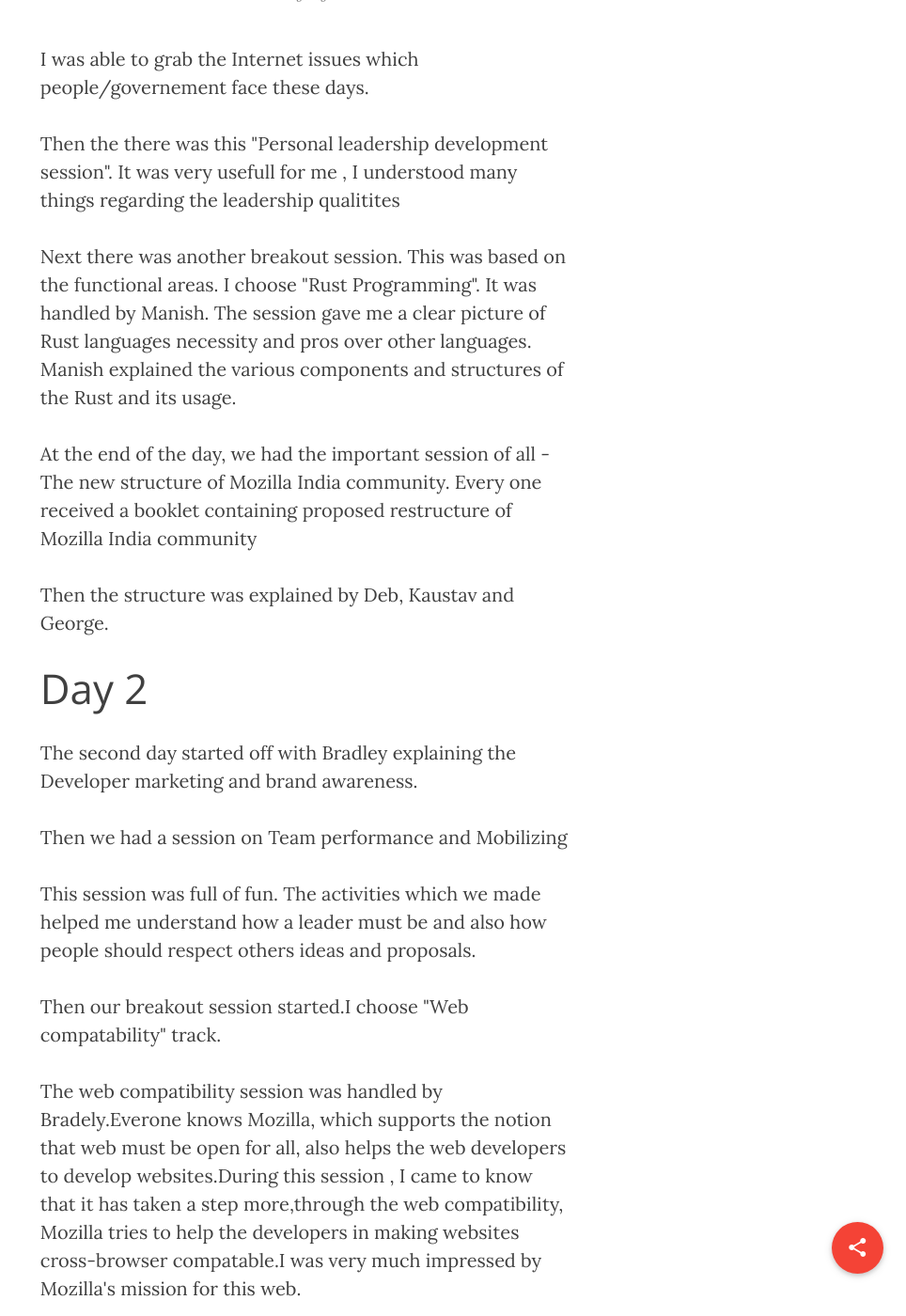
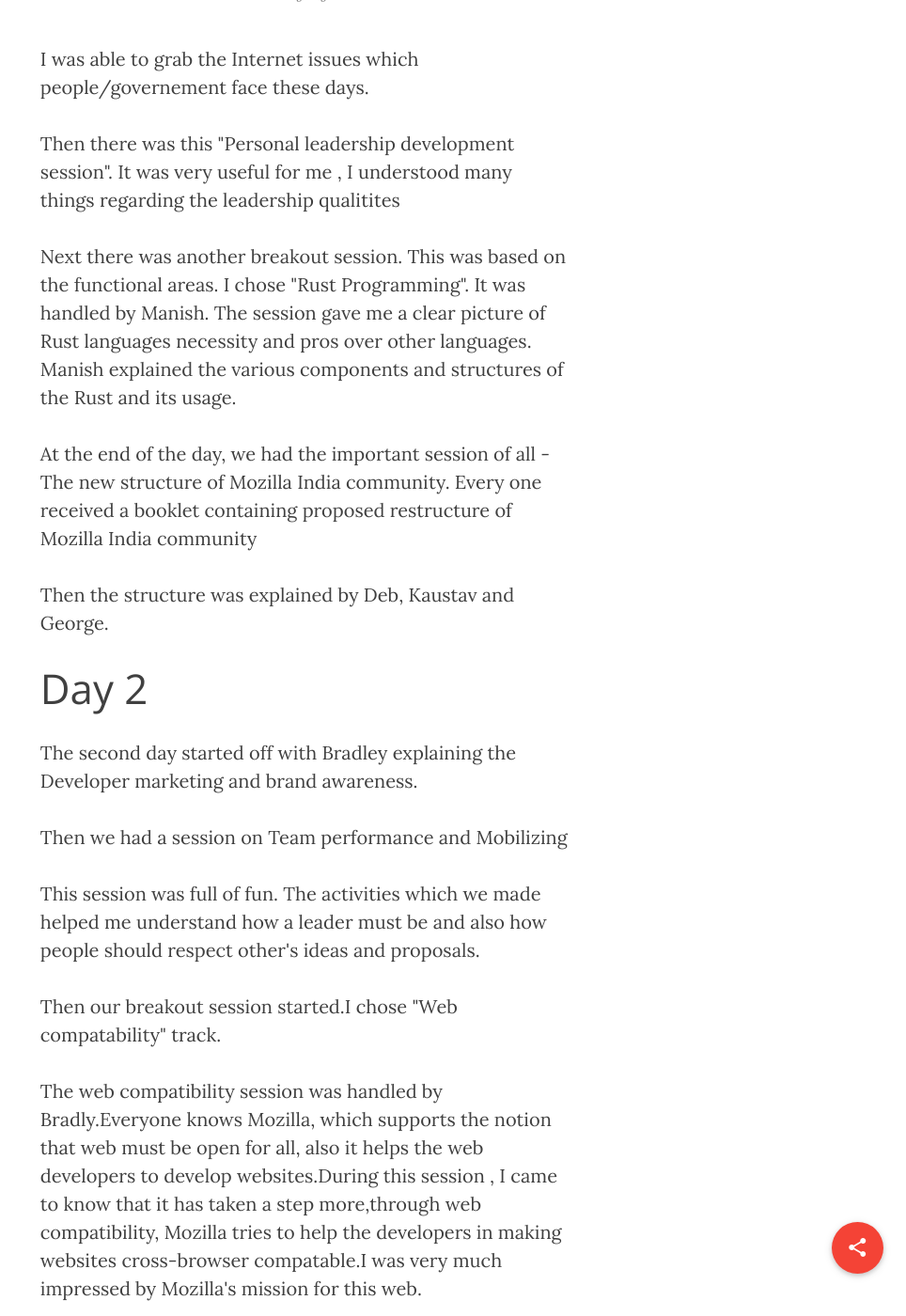
Before and after one commit to foxprasanth/foxprasanth.github.com, a Jekyll site: the page built from _posts/2016-09-14-Mozilla-India-meetup-2016.markdown, in a window 1280 px wide and 1400 px high, scrolled down 3084 px. Shown: the whole window at 94% size, without its empty margins (316-1280 px from the left). Built offline with Jekyll 4.4.1, drawn with Linux system fonts in a browser that asks for light colours; nearby versions of some CDN libraries; comment, search, counter and statistics services are not loaded; some of the changed text lies outside the part shown.

Commit message:
fixed typo errors in MinM16

```diff
--- a/_posts/2016-09-14-Mozilla-India-meetup-2016.markdown
+++ b/_posts/2016-09-14-Mozilla-India-meetup-2016.markdown
@@ -23,27 +23,27 @@
 <h3>Day 1</h3>
 <p>The first day of the meetup was started with the overview of the meetup.It was followed by George's session about Mozilla's goals. At the end of the session I had a very clear idea about the importance of Mozilla India's role as an active community for Mozilla. </p>
 <p>Then the members were split into groups based on the colour of a sticker which they stick into our tags.I got into the session facilitated by George. I joined with Vibhanshu Chaudhary, Shina Dhingra , Kumaresan and Sumanth Damarla</p>
-<p>We were asked to analyse the issues which concerns about Digital inclusion, every one in the group participated vey well , in the given time we were able to make a chart presentation.</p>
+<p>We were asked to analyse the issues which concerns about Digital inclusion, every one in the group participated very well , in the given time we were able to make a chart presentation.</p>
 <a href="#">
-    <img src="{{ site.baseurl }}/img/minm2016-2.jpg	" alt="Post Sample Image">
+    <img src="{{ site.baseurl }}/img/minm2016-2.jpg" alt="Post Sample Image">
 </a>
 <span class="caption text-muted">While discussing Digital Inclusion</span>
 <p>I was able to grab the Internet issues which people/governement face these days.</p>
-<p>Then the there was this "Personal leadership development session". It was very usefull for me , I understood many things regarding the leadership qualitites</p>
-<p>Next there was another breakout session. This was based on the functional areas. I choose "Rust Programming". It was handled by Manish. The session gave me a clear picture of Rust languages necessity and pros over other languages. Manish explained the various components and structures of the Rust and its usage.</p>
+<p>Then there was this "Personal leadership development session". It was very useful for me , I understood many things regarding the leadership qualitites</p>
+<p>Next there was another breakout session. This was based on the functional areas. I chose "Rust Programming". It was handled by Manish. The session gave me a clear picture of Rust languages necessity and pros over other languages. Manish explained the various components and structures of the Rust and its usage.</p>
 <p>At the end of the day, we had the important session of all - <span style = "text-decoration : bold">The new structure of Mozilla India community.</span> Every one received a booklet containing proposed restructure of Mozilla India community</p>
 <p>Then the structure was explained by Deb, Kaustav and George.</p>
 <h3>Day 2</h3>
 <p>The second day started off with Bradley explaining the Developer marketing and brand awareness.</p>
 <p>Then we had a session on Team performance and Mobilizing </p>
-<p>This session was full of fun. The activities which we made helped me understand how a leader must be and also how people should respect others ideas and proposals.</p>
-<p>Then our breakout session started.I choose "Web compatability" track.</p>
-<p>The web compatibility session was handled by Bradely.Everone knows Mozilla, which supports the notion that web must be open for all, also helps the web developers to develop websites.During this session , I came to know that it has taken a step more,through the web compatibility, Mozilla tries to help the developers in making websites cross-browser compatable.I was very much impressed by Mozilla's mission for this web.</p>
+<p>This session was full of fun. The activities which we made helped me understand how a leader must be and also how people should respect other's ideas and proposals.</p>
+<p>Then our breakout session started.I chose "Web compatability" track.</p>
+<p>The web compatibility session was handled by Bradly.Everyone knows Mozilla, which supports the notion that web must be open for all, also it helps the web developers to develop websites.During this session , I came to know that it has taken a step more,through web compatibility, Mozilla tries to help the developers in making websites cross-browser compatable.I was very much impressed by Mozilla's mission for this web.</p>
 <a href="#">
     <img src="{{ site.baseurl }}/img/minm2016-3.jpg" alt="Post Sample Image">
 </a>
 <span class="caption text-muted">A selfie with George</span>
-<p>And finally, The most awaited part of the meetup started. The new structure of Mozilla India was released and the modifications from the previous version was discussed on the day one. It was an amazingly new structure which I personally think, is flexible enough to maitain such a huge community.</p>
+<p>And finally, The most awaited part of the meetup started. The new structure of Mozilla India was released and the modifications from the previous version was discussed. It was an amazingly new structure which I personally think, is flexible enough to maitain such a huge community.</p>
 <p>It was a great experience for me and I have met many new friends</p>
-<p>Thanks Mozilla India for giving me such a everlasting memory. I will surely be a part of growing the Mozilla India stronger in the days to come</p>
+<p>Thanks Mozilla India for giving me such an everlasting memory. I will surely be a part of the making Mozilla India stronger in the days to come.</p>
 <p><b>#MinM2016</b></p>
--- a/_posts/2016-09-19-SFD-SKCET.markdown
+++ b/_posts/2016-09-19-SFD-SKCET.markdown
@@ -12,7 +12,7 @@
 <p>On this day, every year, open source enthusiasts around the world conduct numerous events promoting FOSS. Being a contributor for Mozilla and a student of SKCET, I too thought I should do something similiar in my college.</p>
 <h3>Mozilla on campus</h3>
 <p>With the brand new program "Mozilla on campus" coming up very soon, I thought it was the perfect time to give the students in my college an introduction to Mozilla and opensource contributions</p>
-<p>Thus I contacted Mozilla contributors in my region (TamilNadu) and requested them to conduct session on the day</p>
+<p>Thus I contacted Mozilla contributors in my region (TamilNadu) and requested them to conduct session on that day</p>
 <p>Finally our awesome Mozilla reps, Mr.Karthickeyan and Mr.Vishwaprasath extended their support and agreed to come up to the event</p>
 <h3>On the event </h3>
 <p> Mr.Karthickeyan and Mr.Vishwaprasath arrived in our college by 2.00pm. We had lunch and the event started by 2.30pm.</p>
```
Also changed, not shown: other parts of _posts/2016-09-14-Mozilla-India-meetup-2016.markdown (+1 -1 lines).
